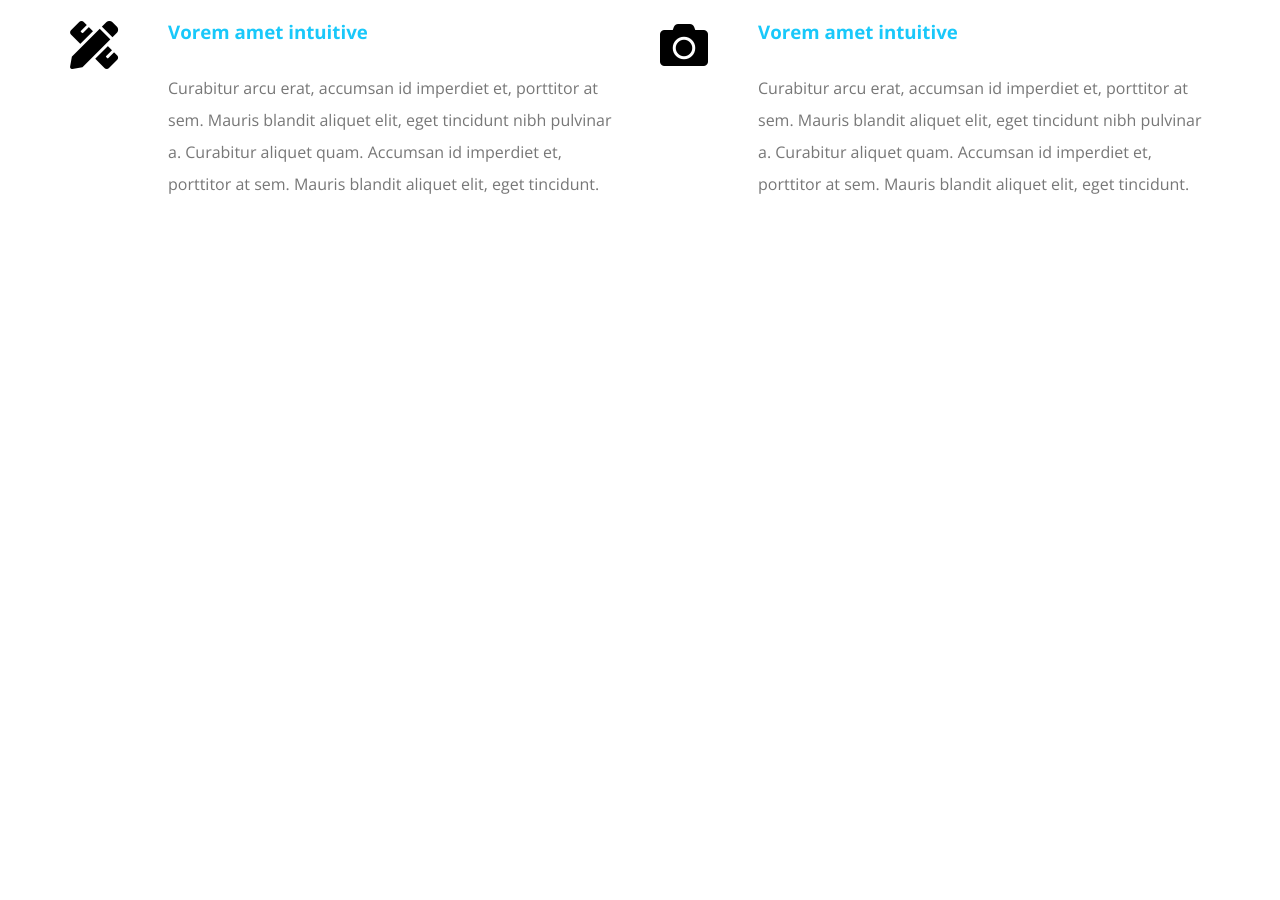
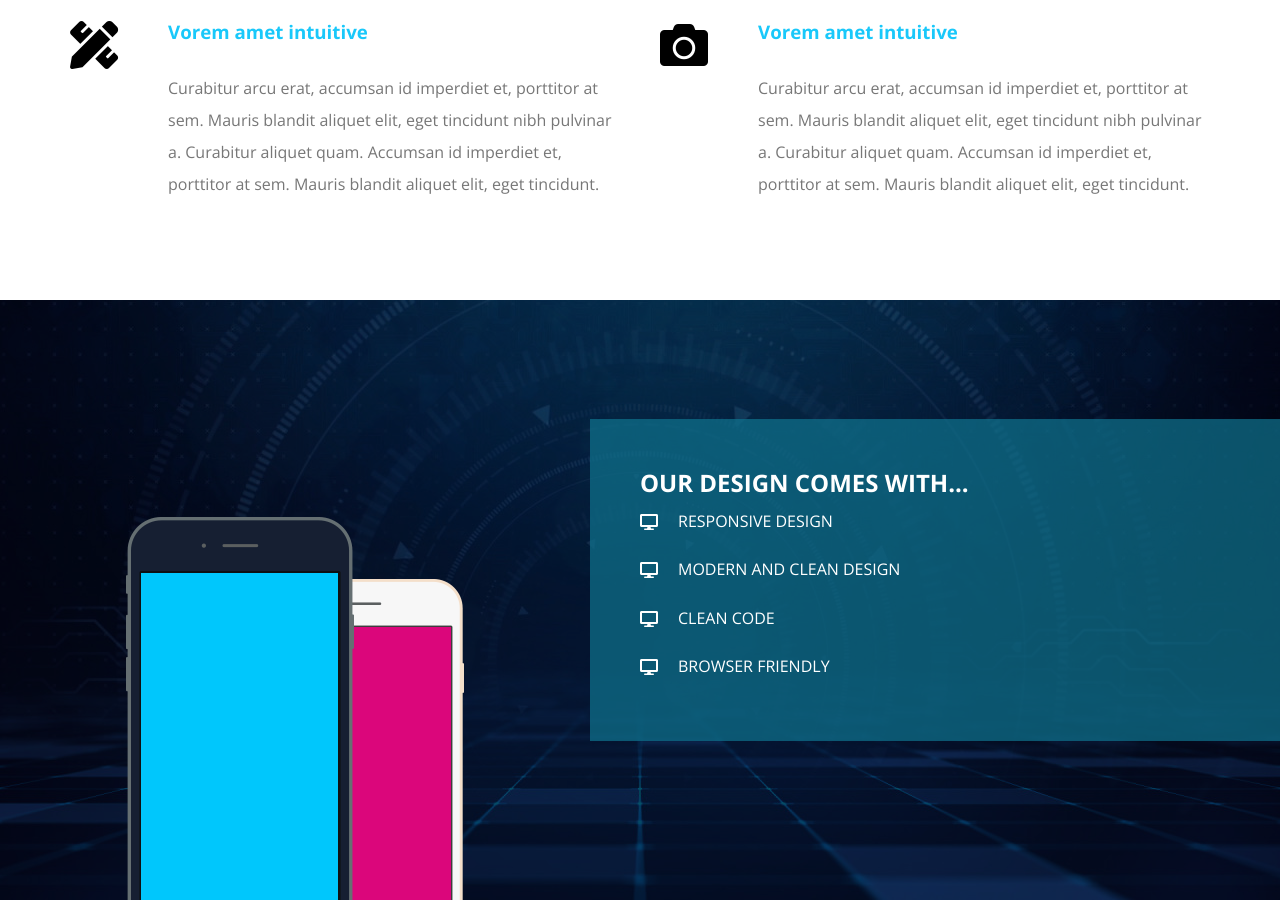
Before and after one commit to KyrilosNasr/Kasper---template, a plain HTML site: page index.html in a window 1280 px wide. Shown: the part 1463-2363 px from the top of the page. Before the commit the page ends 1763 px from the top, so only its background shows below. Drawn offline with nearby package versions, Linux system fonts and the light colour scheme.

Commit message:
[ADD]:added design section

```diff
--- a/css/kasper.css
+++ b/css/kasper.css
@@ -366,3 +366,75 @@ header nav .form i {
 }
 
 /* End Services */
+
+/* Start Design */
+.design {
+  padding-top: var(--section-padding);
+  padding-bottom: var(--section-padding);
+  height: 600px;
+  position: relative;
+  background-image: url("../images/design-features.jpg");
+  background-size: cover;
+  display: flex;
+  align-items: center;
+  overflow: hidden;
+}
+
+.design::before {
+  content: '';
+  position: absolute;
+  left: 0;
+  top: 0;
+  width: 100%;
+  height: 100%;
+  background-color: rgb(0 0 0 / 60%);
+}
+
+.design .image,
+.design .text {
+  position: relative;
+  z-index: 2;
+  flex: 1;
+}
+
+.design .image {
+  text-align: center;
+}
+
+@media (width <=767px) {
+  .design .image {
+    display: none;
+  }
+}
+
+.design .image img {
+  position: relative;
+  bottom: -150px;
+}
+
+.design .text {
+  color: white;
+  padding: 50px;
+  background-color: var(--transparent-color);
+}
+
+.design .text {
+  font-weight: normal;
+  text-transform: uppercase;
+  margin-bottom: 40px;
+}
+
+.design .text ul li {
+  padding: 15px 0;
+}
+
+.design .text ul li::before {
+  font-family: "Font Awesome 5 Free";
+  content: "\f108";
+  font-weight: 900;
+  margin-right: 20px;
+  position: relative;
+  top: 1px;
+}
+
+/* End Design */
--- a/index.html
+++ b/index.html
@@ -147,6 +147,22 @@
     </div>
     <!-- end services  -->
 
+    <!-- start design -->
+    <div class="design">
+        <div class="image">
+            <img src="/./images/mobile.png" alt="">
+        </div>
+        <div class="text">
+            <h2>Our Design Comes With...</h2>
+            <ul>
+                <li>Responsive Design</li>
+                <li>Modern And Clean Design</li>
+                <li>Clean Code</li>
+                <li>Browser Friendly</li>
+            </ul>
+        </div>
+    </div>
+    <!-- end design -->
 </body>
 
 </html>
```
